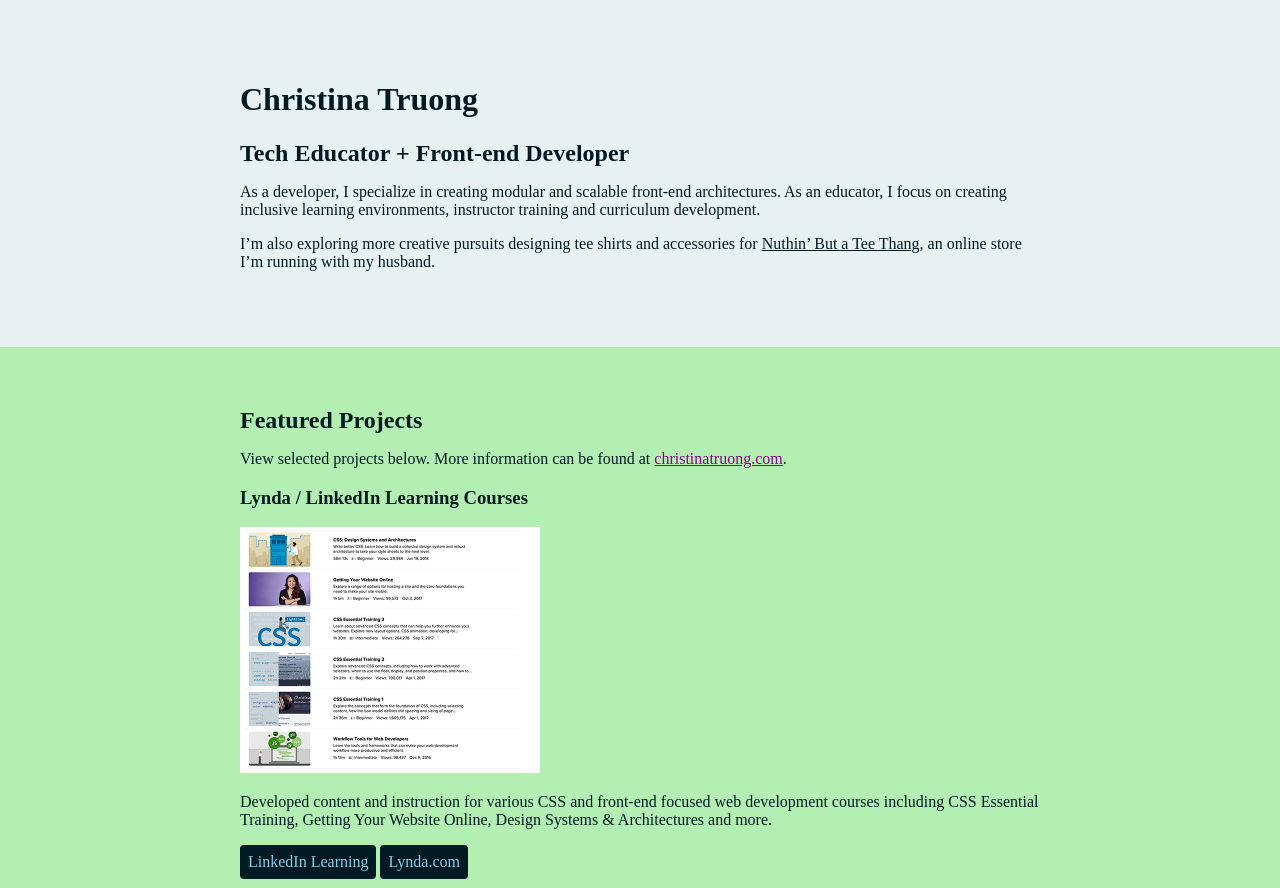
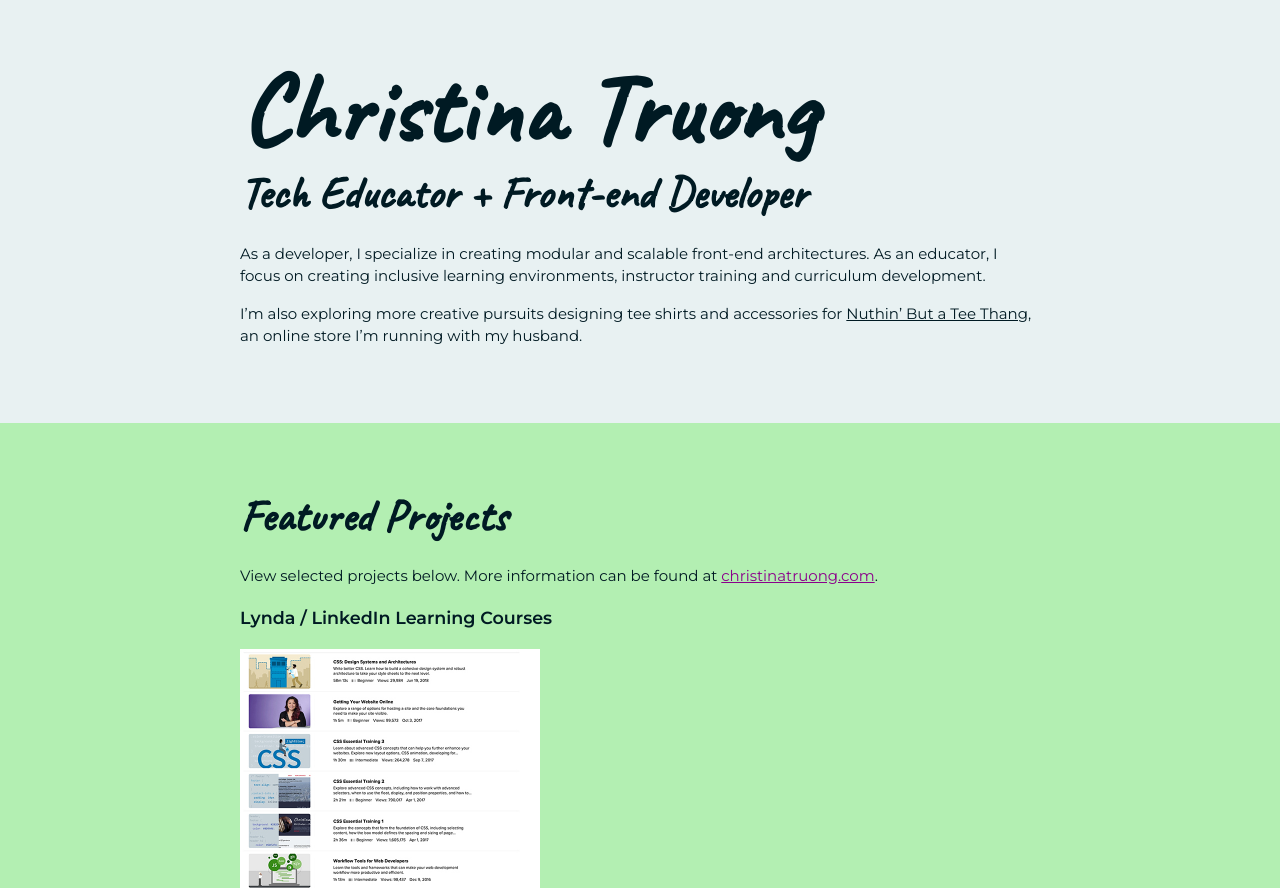
Before and after one commit to neoNite77/css-portfolio, a plain HTML site: page index.html in a window 1280 px wide. Shown: the top 888 px of the page. Drawn offline with Linux system fonts and the light colour scheme.

Commit message:
CSS Font styles

```diff
--- a/css/styles.css
+++ b/css/styles.css
@@ -14,6 +14,9 @@ body {
     color: #001A23;  /* text color black */
     margin: 0; /* removes space of body */
     padding: 0; /* removes padding around all content of page */
+    font-family: 'Montserrat', sans-serif;
+    font-size: 15px;
+    line-height: 1.5;
 }
 img {
     width: 300px;
@@ -27,7 +30,18 @@ a:hover {
     text-decoration: none; /* removes underline when hovering over link */
 }
 
+h1 {
+    font-size: 100px;
+    line-height: 1; /* overwrites previous line-height value */
+}
+
 h2 {
+    font-size: 45px;
+}
+
+h1, h2 {
+    font-family: 'Caveat', cursive;
+    font-weight: 400px;
     margin: 0;
 }
 .content-wrap {
--- a/index.html
+++ b/index.html
@@ -4,6 +4,9 @@
     <meta charset="UTF-8" />
     <meta name="viewport" content="width=device-width, initial-scale=1.0" />
     <title>Christina Truong, Tech Educator + Front-end Developer</title>
+    <link rel="preconnect" href="https://fonts.googleapis.com" />
+    <link rel="preconnect" href="https://fonts.gstatic.com" crossorigin />
+    <link href="https://fonts.googleapis.com/css2?family=Caveat&family=Montserrat:wght@400;600&display=swap" rel="stylesheet" />
     <link rel="stylesheet" href="css/styles.css" />
   </head>
   <body>
```
